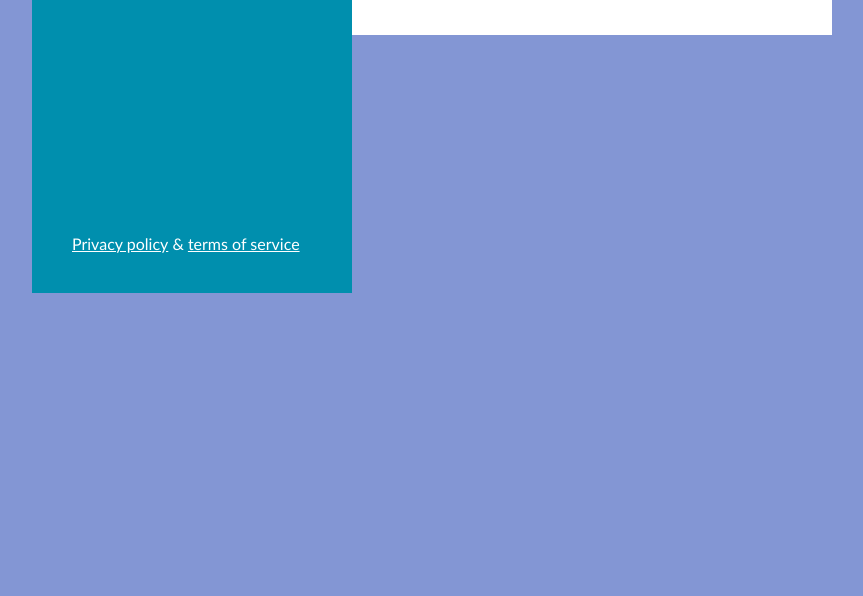
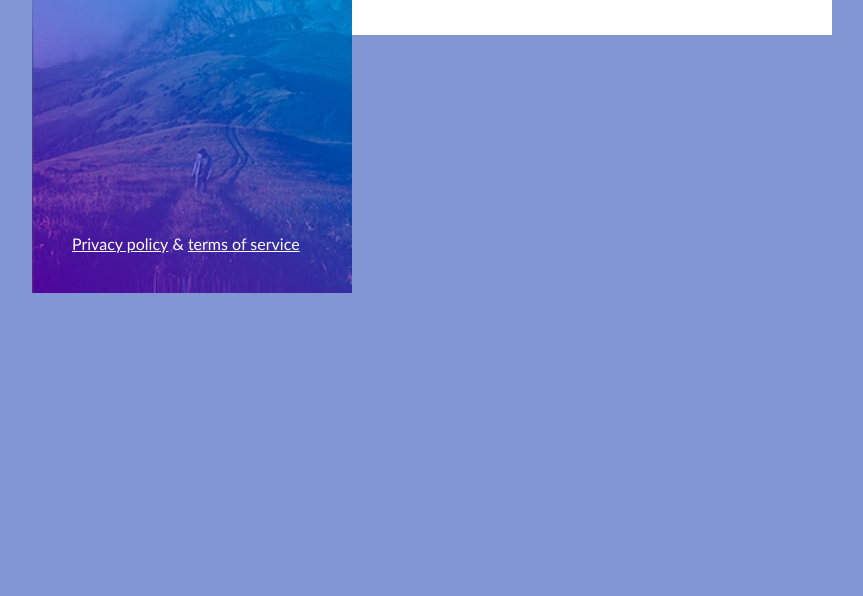
Before and after one commit to front-end-by-rimantas/35-grupe-sign-up, a website: page index.html in a window 1280 px wide. Shown: the part 204-800 px from the top of the page, without its empty margins (208-1071 px from the left). Drawn offline with Linux system fonts and the light colour scheme.

Commit message:
Left column background image #5

```diff
--- a/css/main.css
+++ b/css/main.css
@@ -23,6 +23,10 @@ body {
     float: left;
     padding: 40px;
     background-color: #008fae;
+    background-image: url(../img/hill.png);
+    background-size: cover;
+    background-position: center;
+    background-repeat: no-repeat;
     color: #fff;
 }
 
--- a/index.html
+++ b/index.html
@@ -23,7 +23,7 @@
             <h1 class="main-title">Sign up</h1>
             <footer class="bottom-links">
                 <a href="#" class="link">Privacy policy</a>
-                &
+                &amp;
                 <a href="#" class="link">terms of service</a>
             </footer>
         </div>
```
Also changed, not shown: img/hill.png (added).
